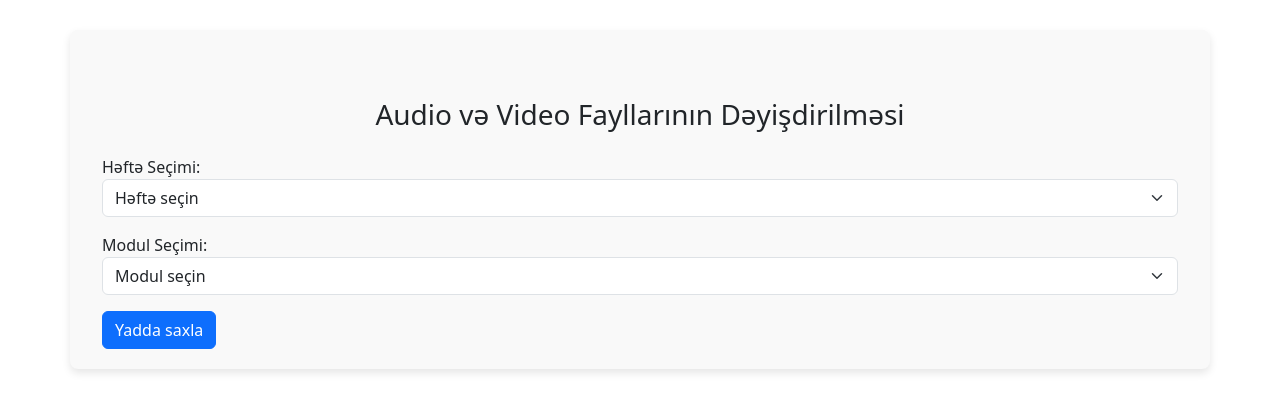
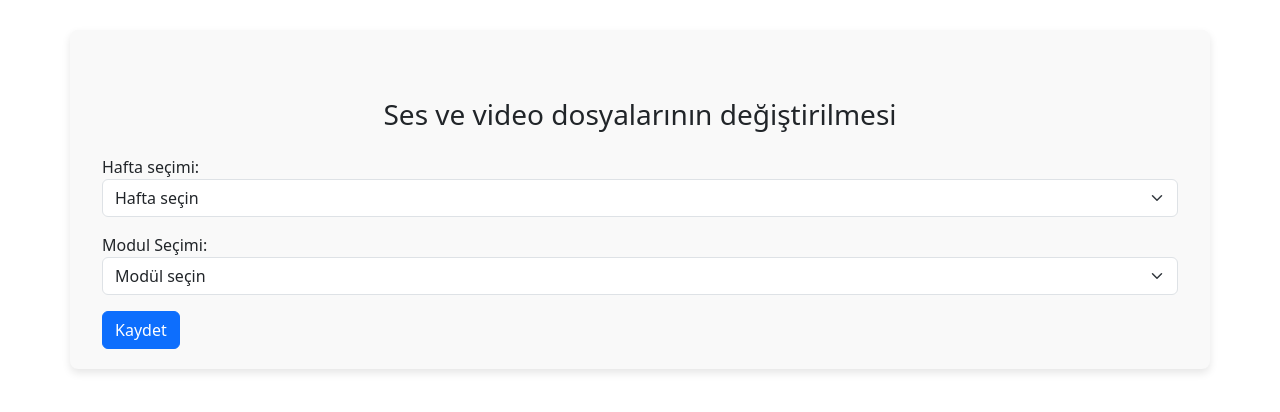
Before and after one commit to BabekMursalov/medical_proV2, a Django app: page /audio-and-video-change/ in a window 1280 px wide. Shown: the part 60-472 px from the top of the page. Run offline with Django 4.2, Linux system fonts and the light colour scheme; a user stored in the database is signed in.

Commit message:
Update audio_and_video_change.html

```diff
--- a/templates/audio_and_video_change.html
+++ b/templates/audio_and_video_change.html
@@ -2,17 +2,17 @@
 {% load custom_tags %}
 {% block content %}
 <div class="container mt-5">
-    <h3 class="text-center">Audio və Video Fayllarının Dəyişdirilməsi</h3>
+    <h3 class="text-center">Ses ve video dosyalarının değiştirilmesi</h3>
 
     <form method="POST" enctype="multipart/form-data" class="mt-4">
         {% csrf_token %}
 
         <div class="form-group mb-3">
-            <label for="week">Həftə Seçimi:</label>
+            <label for="week">Hafta seçimi:</label>
             <select name="week" id="week" class="form-select" required>
-                <option value="" disabled selected>Həftə seçin</option>
+                <option value="" disabled selected>Hafta seçin</option>
                 {% for i in 8|get_range %}
-                    <option value="{{ i }}">Həftə {{ i }}</option>
+                    <option value="{{ i }}">Hafta {{ i }}</option>
                 {% endfor %}
             </select>
         </div>
@@ -20,12 +20,12 @@
         <div class="form-group mb-3">
             <label for="module_name">Modul Seçimi:</label>
             <select name="module_name" id="module_name" class="form-select" onchange="updateFileFields()" required>
-                <option value="" disabled selected>Modul seçin</option>
+                <option value="" disabled selected>Modül seçin</option>
                 <option value="İşitsel dikkat modülü">İşitsel dikkat modülü</option>
                 <option value="İşitsel sıralama modulü">İşitsel sıralama modulü</option>
-                <option value="İşitsel-sözel modulü">İşitsel-sözel mödulü</option>
+                <option value="İşitsel-sözel modulü">İşitsel-Sözel Kısa Süreli Bellek Modülü</option>
                 <option value="Karmaşık Çalışma Belleği Modülü">Karmaşık Çalışma Belleği Modülü</option>
-                <option value="İşitsel-bellek modülü">İşitsel-bellek modülü</option>
+                <option value="İşitsel-bellek modülü">Sözel Bellek modülü</option>
                 <option value="Figür-zemin modülü">Figür-zemin modülü</option>
 
             </select>
@@ -41,7 +41,7 @@
             <div id="videoFileInputs"></div>
         </div>
 
-        <button type="submit" class="btn btn-primary">Yadda saxla</button>
+        <button type="submit" class="btn btn-primary">Kaydet</button>
     </form>
 </div>
 
@@ -62,7 +62,7 @@ function updateFileFields() {
 } else if (module === 'İşitsel sıralama modulü') {
     audioFilesContainer.style.display = 'none';
     videoFilesContainer.style.display = 'block'; // Yalnız video fayllarını göstərir
-    createVideoFileInputs(5); // 4 video faylı üçün
+    createVideoFileInputs(4); // 4 video faylı üçün
 } else if (module === 'İşitsel-bellek modülü') {
     audioFilesContainer.style.display = 'block';
     videoFilesContainer.style.display = 'none';
```
